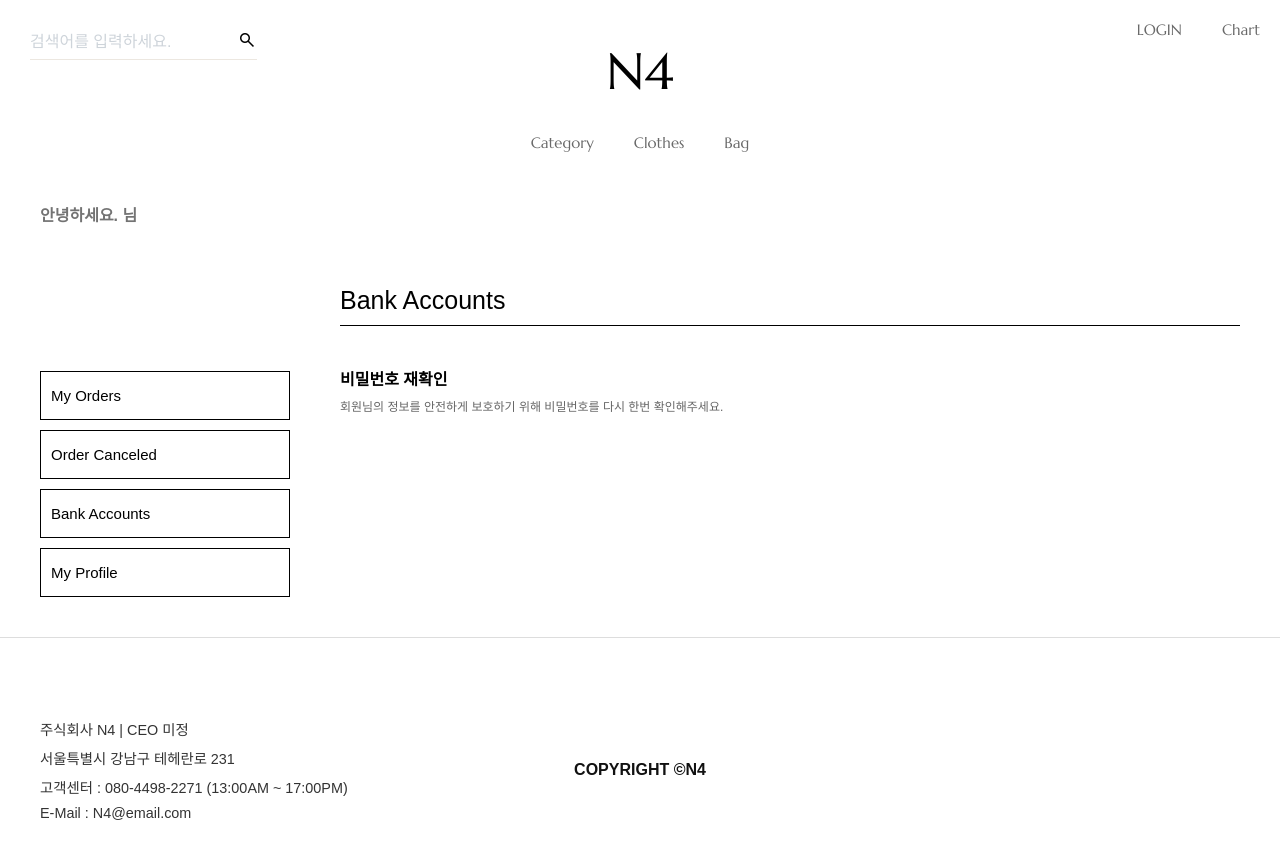
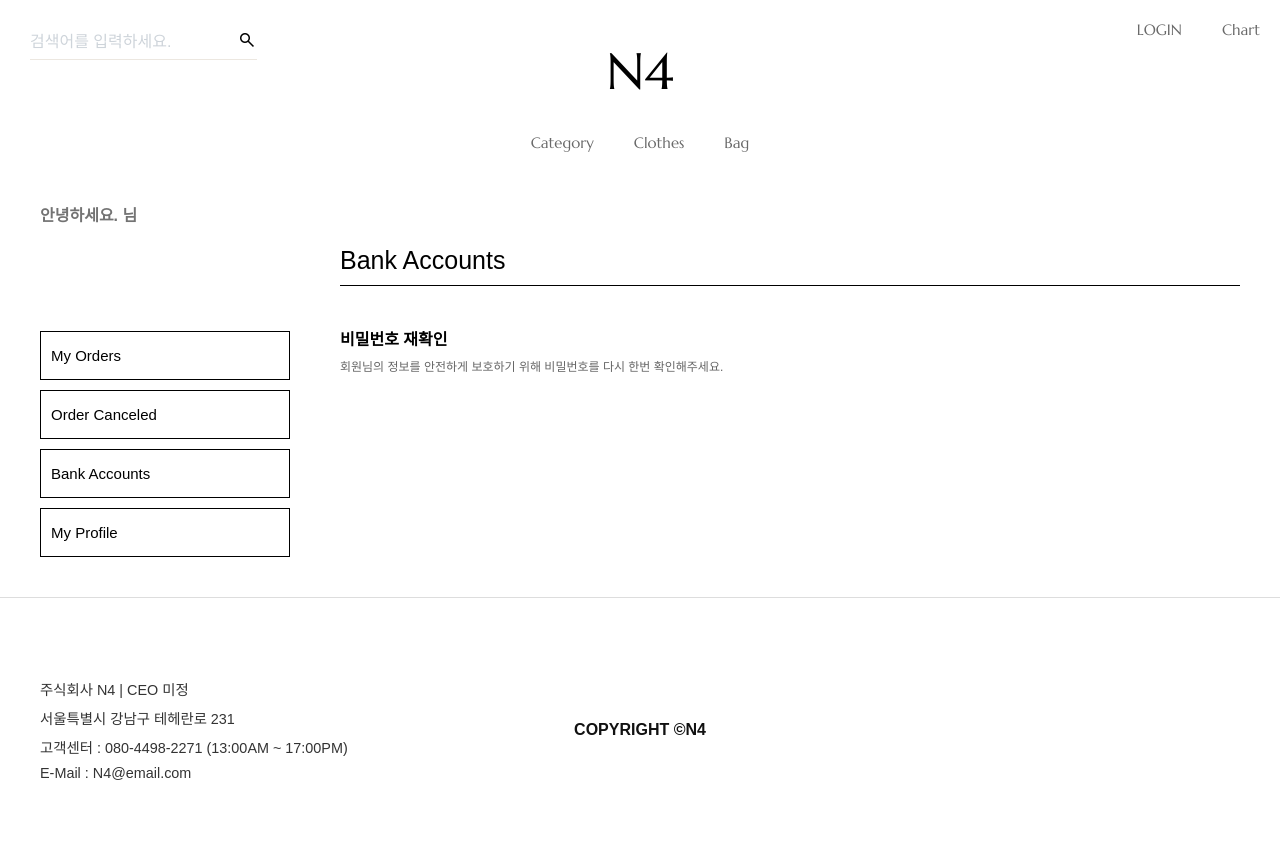
Before and after one commit to shopping-mall-Frontend/team-project, a React (Create React App) app: page /user/bankaccounts in a window 1280 px wide. Shown: the top 858 px of the page. Built offline with nearby package versions, Linux system fonts and the light colour scheme; no server answers.

Commit message:
style: 마이페이지홈 스타일링 padding 값 조정

```diff
--- a/src/pages/User/UserPage.js
+++ b/src/pages/User/UserPage.js
@@ -43,7 +43,7 @@ const Container = styled.main`
   gap: 50px;
   width: 1200px;
   margin: 0 auto;
-  padding: 40px 0;
+  padding-bottom: 40px;
 
   h2 {
     margin-bottom: 40px;
```
